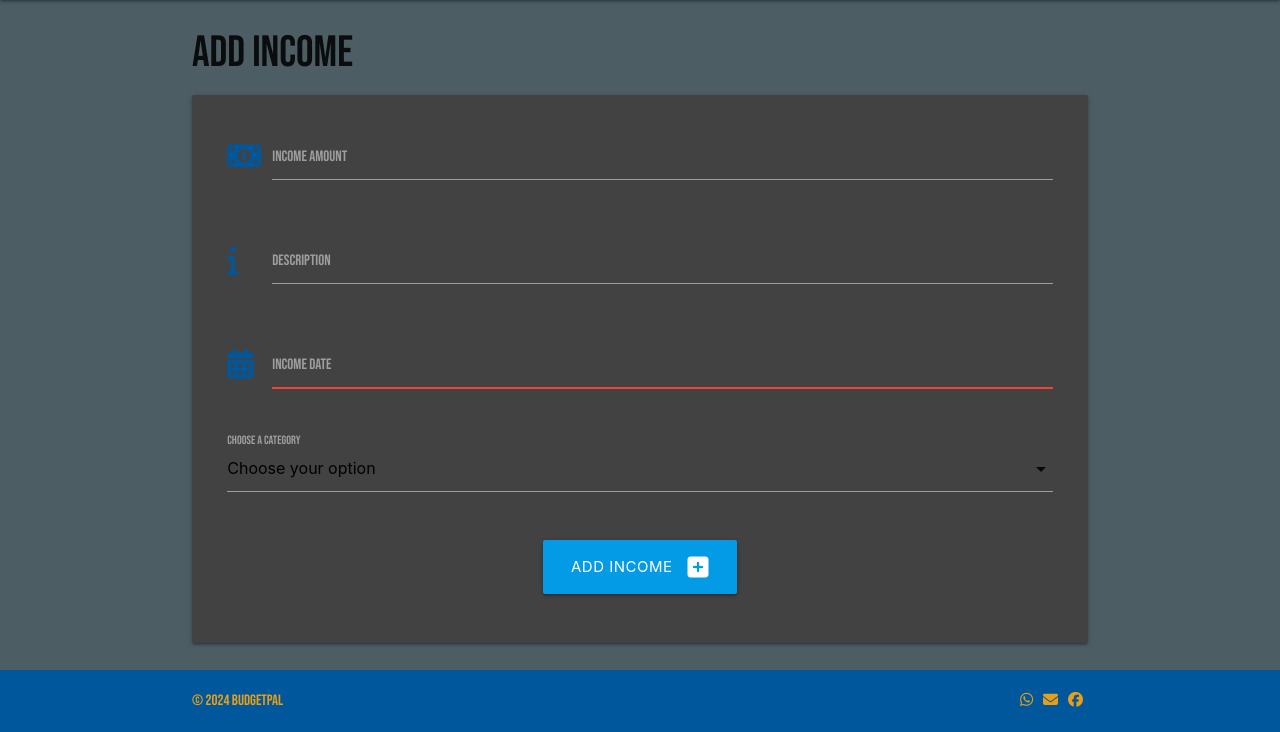
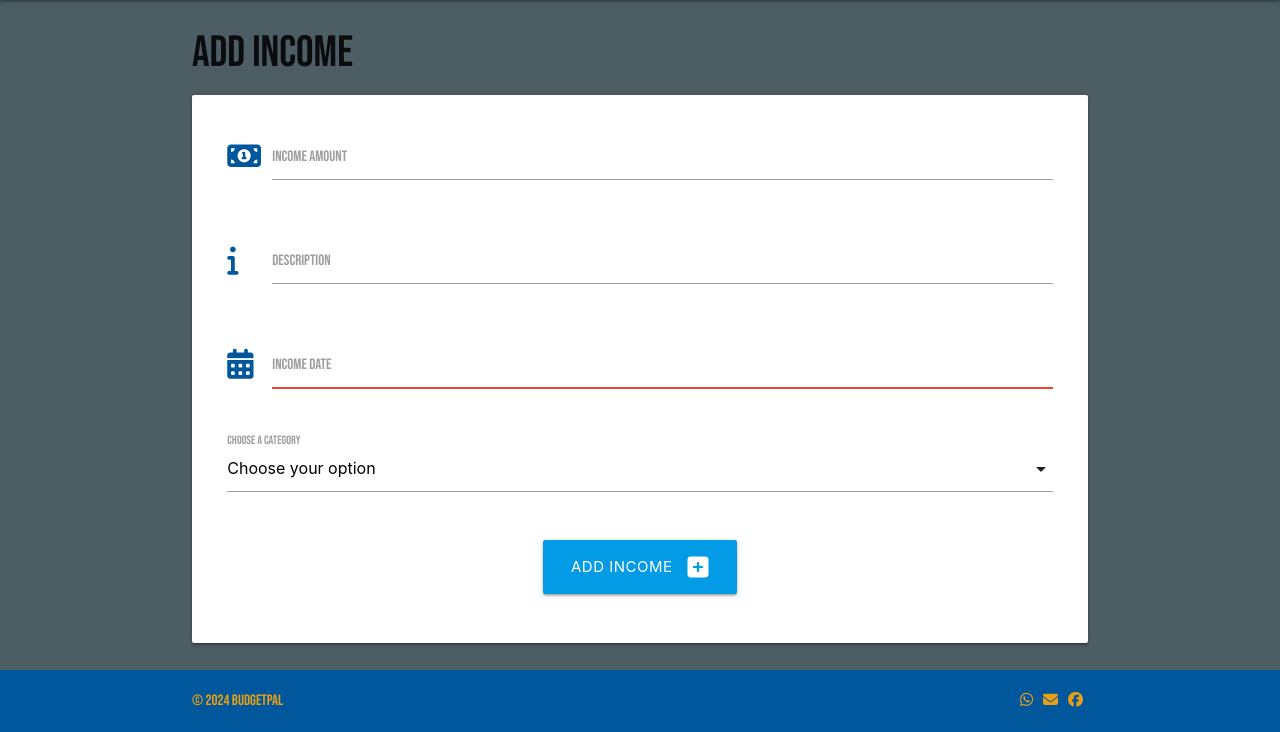
Before and after one commit to Nmyhi/BudgetPal, a Flask app: page /add_income in a window 1280 px wide. Shown: the part 68-800 px from the top of the page. Run offline with Flask 2, Linux system fonts and the light colour scheme; data comes from the database, SQL or seed files in the repository.

Commit message:
Change forms background to white for better text visibility

```diff
--- a/budgetpal/templates/add_category.html
+++ b/budgetpal/templates/add_category.html
@@ -1,7 +1,7 @@
 {% extends "base.html" %}{% block content %}
 <!--Add catgory form-->
 <h3>Add category</h3>
-<div class="row card-panel grey darken-3">
+<div class="row card-panel">
   <form class="col s12" method="POST" action="{{ url_for('add_category') }}">
     <!-- category name -->
     <div class="row">
--- a/budgetpal/templates/add_expense.html
+++ b/budgetpal/templates/add_expense.html
@@ -1,7 +1,7 @@
 {% extends "base.html" %}{% block content %}
 <!-- Add expense form -->
 <h3>Add Expense</h3>
-<div class="row card-panel grey darken-3">
+<div class="row card-panel">
   <form class="col s12" method="POST" action="{{ url_for('add_expense') }}">
     <!-- Expense amount -->
     <div class="row">
--- a/budgetpal/templates/add_income.html
+++ b/budgetpal/templates/add_income.html
@@ -1,7 +1,7 @@
 {% extends "base.html" %} {% block content %}
 <!-- Add Income form -->
 <h3>Add Income</h3>
-<div class="row card-panel grey darken-3">
+<div class="row card-panel">
   <form class="col s12" method="POST" action="{{ url_for('add_income') }}">
     <!-- Income amount -->
     <div class="row">
--- a/budgetpal/templates/edit_expense.html
+++ b/budgetpal/templates/edit_expense.html
@@ -1,7 +1,7 @@
 {% extends "base.html" %}{% block content %}
 <!-- Edit Expense form -->
 <h3>Edit Expense</h3>
-<div class="row card-panel grey darken-3">
+<div class="row card-panel">
   <form class="col s12" method="POST" action="{{ url_for('edit_expense', expense_id=expense.id) }}">
     <!-- Expense amount -->
     <div class="row">
--- a/budgetpal/templates/edit_income.html
+++ b/budgetpal/templates/edit_income.html
@@ -1,7 +1,7 @@
 {% extends "base.html" %}{% block content %}
 <!-- Edit Income form -->
 <h3>Edit Income</h3>
-<div class="row card-panel grey darken-3">
+<div class="row card-panel">
   <form class="col s12" method="POST" action="{{ url_for('edit_income', income_id=expense.id) }}">
     <!-- Expense amount -->
     <div class="row">
--- a/budgetpal/templates/edit_saving.html
+++ b/budgetpal/templates/edit_saving.html
@@ -1,7 +1,7 @@
 {% extends "base.html" %}{% block content %}
 <!-- Edit Saving form -->
 <h3>Edit Saving</h3>
-<div class="row card-panel grey darken-3">
+<div class="row card-panel">
   <form class="col s12" method="POST" action="{{ url_for('edit_saving', saving_id=expense.id) }}">
     <!-- Expense amount -->
     <div class="row">
```
